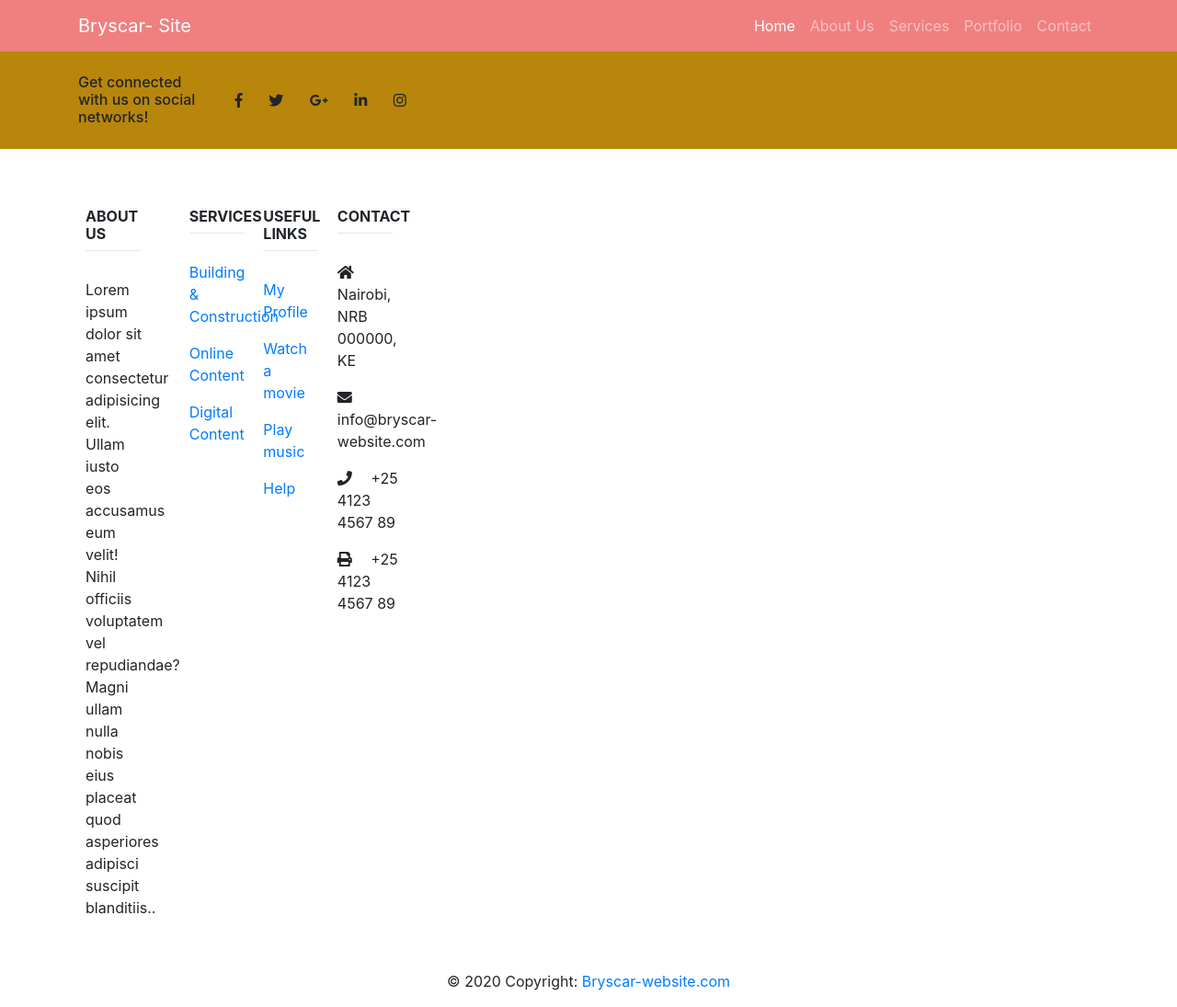
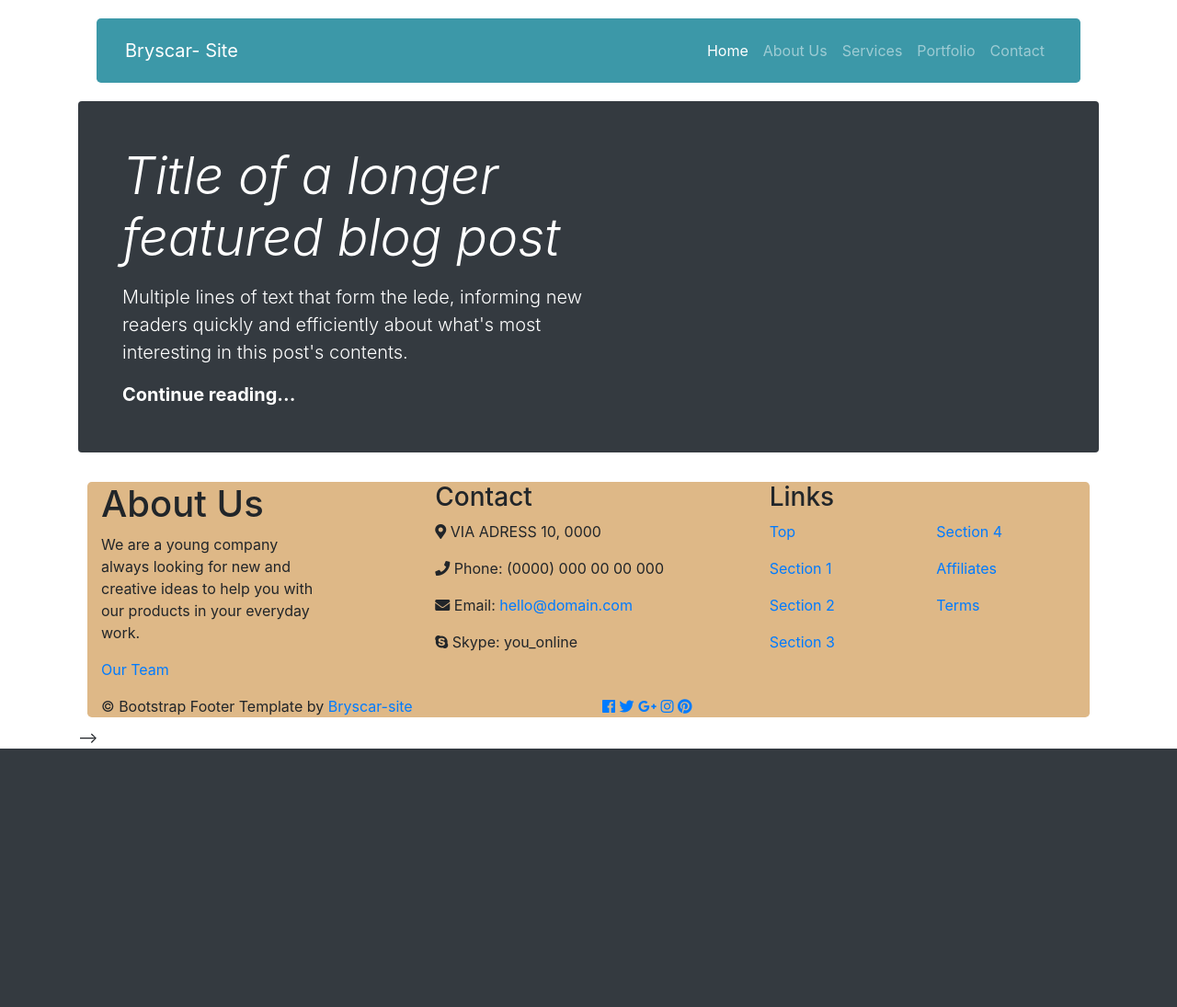
Before and after one commit to Bryscar20/Workplace_init, a Flask app: page / in a window 1280 px wide. Shown: the whole page at 92% size. After the commit the page ends 814 px from the top, so only its background shows below. Run offline with Flask 2, Linux system fonts and the light colour scheme; some libraries are stand-ins or nearby versions.

Commit message:
content layouts and css updates

```diff
--- a/pre-course/auth_app/main.py
+++ b/pre-course/auth_app/main.py
@@ -28,10 +28,5 @@ def services():
     title = "WELCOME - Services Page"
     return render_template("services.html", title=title)
 
-@app.route("/services")
-def services():
-    title = "WELCOME - Contact Page"
-    return render_template("services.html", title=title)
-
 if __name__ == "__main__":
     app.run(debug=True)
--- a/pre-course/auth_app/static/main.css
+++ b/pre-course/auth_app/static/main.css
@@ -1,6 +1,4 @@
-.container {
-  display: grid;
-  grid-template-columns: repeat(3, 1fr);
-  grid-auto-rows: minmax(100px, auto);
-  grid-gap: 20px;
+@keyframes slidein {
+  from { transform: scaleX(0); }
+  to   { transform: scaleX(1); }
 }
--- a/pre-course/auth_app/templates/layout.html
+++ b/pre-course/auth_app/templates/layout.html
@@ -14,17 +14,10 @@
         <script src="//cdnjs.cloudflare.com/ajax/libs/jquery/3.2.1/jquery.min.js"></script>
         <!------ Include the above in your HEAD tag ---------->
         {% block title %}{% endblock %}
-        <header class="header" style="background-color: lightcoral;">
-            <nav class="navbar navbar-expand-md navbar-dark">
+        <header class="header rounded-lg" style="margin-top: 20px;">
+            <nav class="navbar navbar-expand-md navbar-dark rounded-lg" style="background-color: rgb(60, 152, 168); margin: 20px; height: 70px; animation: 3s linear 1s slidein;">
                 <div class="container">
                     <a href="/" class="navbar-brand">Bryscar- Site</a>
-
-                    <button type="button" class="navbar-toggler" data-toggle="collapsed" data-target="#main-nav">
-                        <span class="menu-icon-bar"></span>
-                        <span class="menu-icon-bar"></span>
-                        <span class="menu-icon-bar"></span>
-                    </button>
-
                     <div id="main-nav" class=" navbar-collapsed">
                         <ul class="navbar-nav ml-auto">
                             <li><a href="/" class="nav-item nav-link active">Home</a></li>
@@ -51,154 +44,81 @@
             </nav>
         </header>
     </head>
-    <body>
-        <div id="content-wrap">
+    <body class="container rounded-lg" style="border: 10px 10px 10px 10px;">
+      <div class="container jumbotron p-3 p-md-5 text-white rounded bg-dark">
+        <div class="col-md-6 px-0">
+          <h1 class="display-4 font-italic">Title of a longer featured blog post</h1>
+          <p class="lead my-3">Multiple lines of text that form the lede, informing new readers quickly and efficiently about what's most interesting in this post's contents.</p>
+          <p class="lead mb-0"><a href="#" class="text-white font-weight-bold">Continue reading...</a></p>
+        </div>
+      </div>
           {% block content1 %}{% endblock %}
           {% block login %}{% endblock %}
           {% block register %}{% endblock %}
           {% block services %}{% endblock %}
-        </div>
     <script src="static/main.js"></script>
     <script src="https://code.jquery.com/jquery-3.5.1.slim.min.js" integrity="sha384-DfXdz2htPH0lsSSs5nCTpuj/zy4C+OGpamoFVy38MVBnE+IbbVYUew+OrCXaRkfj" crossorigin="anonymous"></script>
     <script src="https://cdn.jsdelivr.net/npm/popper.js@1.16.1/dist/umd/popper.min.js" integrity="sha384-9/reFTGAW83EW2RDu2S0VKaIzap3H66lZH81PoYlFhbGU+6BZp6G7niu735Sk7lN" crossorigin="anonymous"></script>
     <script src="https://cdn.jsdelivr.net/npm/bootstrap@4.5.3/dist/js/bootstrap.min.js" integrity="sha384-w1Q4orYjBQndcko6MimVbzY0tgp4pWB4lZ7lr30WKz0vr/aWKhXdBNmNb5D92v7s" crossorigin="anonymous"></script>
     <!-- Footer -->
-<footer class="page-footer font-small unique-color-dark" style="min-height: 100%;" id="footer">
-
-    <div style="background-color: darkgoldenrod;">
+    <footer style="position: relative; z-index: 0; background-color: burlywood; margin: 10px;" class="rounded-lg">
+      <div class="footer-top">
         <div class="container">
-
-        <!-- Grid row-->
-        <div class="row py-4 d-flex align-items-center">
-
-          <!-- Grid column -->
-          <div class="col-md-6 col-lg-5 text-center text-md-left mb-4 mb-md-0">
-            <h6 class="mb-0">Get connected with us on social networks!</h6>
+          <div class="row">
+            <div class="col-md-4 col-lg-3 footer-about wow fadeInUp animated" style="visibility: visible; animation-name: fadeInUp;">
+              <h1>About Us</h1>
+              <p>
+                We are a young company always looking for new and creative ideas to help you with our products in your everyday work.
+              </p>
+              <p><a href="#">Our Team</a></p>
                   </div>
-          <!-- Grid column -->
-
-          <!-- Grid column -->
-          <div class="col-md-6 col-lg-7 text-center text-md-right">
-
-            <!-- Facebook -->
-            <a class="fb-ic">
-              <i class="fab fa-facebook-f white-text mr-4"> </i>
-            </a>
-            <!-- Twitter -->
-            <a class="tw-ic">
-              <i class="fab fa-twitter white-text mr-4"> </i>
-            </a>
-            <!-- Google +-->
-            <a class="gplus-ic">
-              <i class="fab fa-google-plus-g white-text mr-4"> </i>
-            </a>
-            <!--Linkedin -->
-            <a class="li-ic">
-              <i class="fab fa-linkedin-in white-text mr-4"> </i>
-            </a>
-            <!--Instagram-->
-            <a class="ins-ic">
-              <i class="fab fa-instagram white-text"> </i>
-            </a>
-
+            <div class="col-md-4 col-lg-4 offset-lg-1 footer-contact wow fadeInDown animated" style="visibility: visible; animation-name: fadeInDown;">
+              <h3>Contact</h3>
+                  <p><i class="fas fa-map-marker-alt"></i> VIA ADRESS 10, 0000</p>
+                  <p><i class="fas fa-phone"></i> Phone: (0000) 000 00 00 000</p>
+                  <p><i class="fas fa-envelope"></i> Email: <a href="mailto:hello@domain.com">hello@domain.com</a></p>
+                  <p><i class="fab fa-skype"></i> Skype: you_online</p>
                   </div>
-          <!-- Grid column -->
-
-        </div>
-        <!-- Grid row-->
-
+                  <div class="col-md-4 col-lg-4 footer-links wow fadeInUp animated" style="visibility: visible; animation-name: fadeInUp;">
+                    <div class="row">
+                      <div class="col">
+                        <h3>Links</h3>
                       </div>
                     </div>
-
-    <!-- Footer Links -->
-    <div class="container text-center text-md-left mt-5">
-
-      <!-- Grid row -->
-      <div class="row mt-3">
-
-        <!-- Grid column -->
-        <div class="col-md-3 col-lg-4 col-xl-3 mx-auto mb-4">
-
-          <!-- Content -->
-          <h6 class="text-uppercase font-weight-bold">About Us</h6>
-          <hr class="deep-purple accent-2 mb-4 mt-0 d-inline-block mx-auto" style="width: 60px;">
-          <p>Lorem ipsum dolor sit amet consectetur adipisicing elit. Ullam iusto eos accusamus eum velit! Nihil officiis voluptatem vel repudiandae? Magni ullam nulla nobis eius placeat quod asperiores adipisci suscipit blanditiis..</p>
-
+                    <div class="row">
+                      <div class="col-md-6">
+                        <p><a class="scroll-link" href="#">Top</a></p>
+                        <p><a class="scroll-link" href="#">Section 1</a></p>
+                        <p><a class="scroll-link" href="#s">Section 2</a></p>
+                        <p><a class="scroll-link" href="#">Section 3</a></p>
                       </div>
-        <!-- Grid column -->
-
-        <!-- Grid column -->
-        <div class="col-md-2 col-lg-2 col-xl-2 mx-auto mb-4">
-
-          <!-- Links -->
-          <h6 class="text-uppercase font-weight-bold">Services</h6>
-          <hr class="deep-purple accent-2 mb-4 mt-0 d-inline-block mx-auto" style="width: 60px;">
-          <p>
-            <a href="services">Building & Construction</a>
-          </p>
-          <p>
-            <a href="services">Online Content</a>
-          </p>
-          <p>
-            <a href="services">Digital Content</a>
-          </p>
-
+                      <div class="col-md-6">
+                        <p><a class="scroll-link" href="#">Section 4</a></p>
+                        <p><a href="#">Affiliates</a></p>
+                        <p><a href="#">Terms</a></p>
                       </div>
-        <!-- Grid column -->
-
-        <!-- Grid column -->
-        <div class="col-md-3 col-lg-2 col-xl-2 mx-auto mb-4">
-
-          <!-- Links -->
-          <h6 class="text-uppercase font-weight-bold">Useful links</h6>
-          <hr class="deep-purple accent-2 mb-4 mt-0 d-inline-block mx-auto" style="width: 60px;">
-          <p>
-            <a href="login">My Profile</a>
-          </p>
-          <p>
-            <a href="home">Watch a movie</a>
-          </p>
-          <p>
-            <a href="home">Play music</a>
-          </p>
-          <p>
-            <a href="contact">Help</a>
-          </p>
-
                     </div>
-        <!-- Grid column -->
-
-        <!-- Grid column -->
-        <div class="col-md-4 col-lg-3 col-xl-3 mx-auto mb-md-0 mb-4">
-
-          <!-- Links -->
-          <h6 class="text-uppercase font-weight-bold">Contact</h6>
-          <hr class="deep-purple accent-2 mb-4 mt-0 d-inline-block mx-auto" style="width: 60px;">
-          <p>
-            <i class="fas fa-home mr-3"></i> Nairobi, NRB 000000, KE</p>
-          <p>
-            <i class="fas fa-envelope mr-3"></i> info@bryscar-website.com</p>
-          <p>
-            <i class="fas fa-phone mr-3"></i> +25 4123 4567 89</p>
-          <p>
-            <i class="fas fa-print mr-3"></i> +25 4123 4567 89</p>
-
                   </div>
-        <!-- Grid column -->
-
             </div>
-      <!-- Grid row -->
-
         </div>
-    <!-- Footer Links -->
-
-    <!-- Copyright -->
-    <div class="footer-copyright text-center py-3">© 2020 Copyright:
-      <a href="#"> Bryscar-website.com</a>
       </div>
-    <!-- Copyright -->
-
-  </footer>
+      <div class="footer-bottom">
+        <div class="container">
+          <div class="row">
+               <div class="col-md-6 footer-copyright">
+                    © Bootstrap Footer Template by <a href="#">Bryscar-site</a>
+                  </div>
+               <div class="col-md-6 footer-social">
+                    <a href="#"><i class="fab fa-facebook"></i></a>
+          <a href="#"><i class="fab fa-twitter"></i></a>
+          <a href="#"><i class="fab fa-google-plus-g"></i></a>
+          <a href="#"><i class="fab fa-instagram"></i></a>
+          <a href="#"><i class="fab fa-pinterest"></i></a>
+                  </div>
+             </div>
+        </div>
+      </div>
+</footer> -->
   <!-- Footer -->
     </body>
 </html>
```
Also changed, not shown: README.md. Lines whose indentation alone changed are shown as unchanged.
